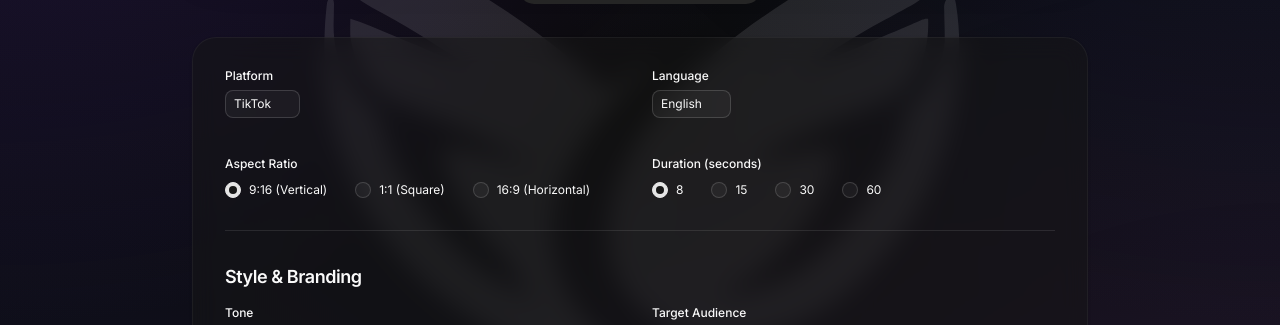
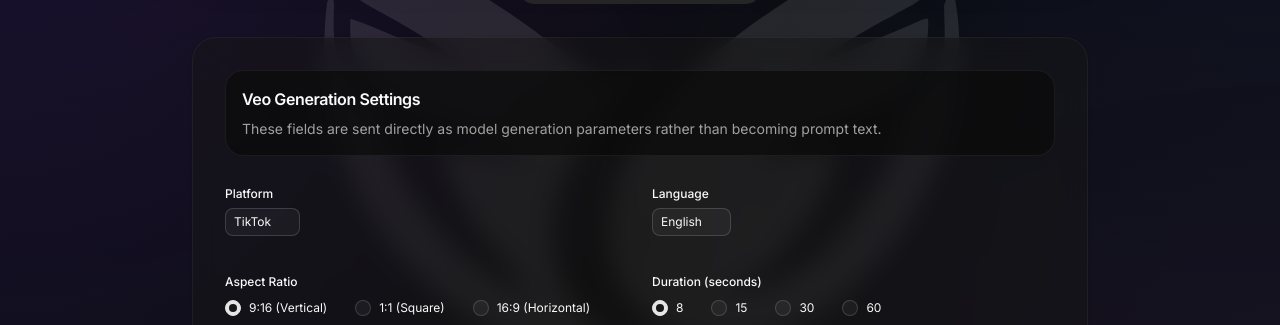
Before and after one commit to cagataycode/phanesUGC, a Next.js app in the folder frontend/: page /en in a window 1280 px wide. Both pictures are taken after a click on the button "PARAMETERS & SETTINGS". Shown: the part 459-784 px from the top of the page. Built offline with nearby package versions, Linux system fonts and the light colour scheme; some icons are missing.

Commit message:
Clarify prompt inputs vs Veo settings in ad form

```diff
--- a/frontend/src/components/forms/AdCreationForm.tsx
+++ b/frontend/src/components/forms/AdCreationForm.tsx
@@ -321,6 +321,15 @@ export function AdCreationForm() {
             </div>
 
             <CollapsibleContent className="mt-8 space-y-8 text-left bg-card/50 backdrop-blur-md border border-border/50 p-6 md:p-8 rounded-[24px] shadow-sm animate-in fade-in zoom-in-95 duration-200">
+              <div className="space-y-2 rounded-2xl border border-border/60 bg-background/70 p-4">
+                <h3 className="text-base font-semibold tracking-tight">
+                  {t("veoSettings")}
+                </h3>
+                <p className="text-sm text-muted-foreground">
+                  {t("veoSettingsDescription")}
+                </p>
+              </div>
+
               <div className="grid grid-cols-1 md:grid-cols-2 gap-6">
                 <FormField
                   control={form.control}
@@ -471,6 +480,9 @@ export function AdCreationForm() {
                           </FormItem>
                         </RadioGroup>
                       </FormControl>
+                      <p className="text-xs text-muted-foreground">
+                        {t("fields.duration.note")}
+                      </p>
                       <FormMessage />
                     </FormItem>
                   )}
@@ -481,6 +493,14 @@ export function AdCreationForm() {
 
               {/* Optional Branding & Style section */}
               <div className="space-y-4">
+                <div className="space-y-2 rounded-2xl border border-border/60 bg-background/70 p-4">
+                  <h3 className="text-base font-semibold tracking-tight">
+                    {t("promptInputs")}
+                  </h3>
+                  <p className="text-sm text-muted-foreground">
+                    {t("promptInputsDescription")}
+                  </p>
+                </div>
                 <h3 className="text-lg font-semibold tracking-tight">
                   {t("styleBranding")}
                 </h3>
@@ -518,6 +538,9 @@ export function AdCreationForm() {
                             </SelectItem>
                           </SelectContent>
                         </Select>
+                        <p className="text-xs text-muted-foreground">
+                          {t("fields.subtitleStyle.note")}
+                        </p>
                         <FormMessage />
                       </FormItem>
                     )}
--- a/frontend/src/i18n/locales/de/form.json
+++ b/frontend/src/i18n/locales/de/form.json
@@ -19,6 +19,10 @@
   },
   "stepIndicator": "Schritt {current} von {total}",
   "parameters": "Parameter & Einstellungen",
+  "promptInputs": "Kreative Prompt-Eingaben",
+  "promptInputsDescription": "Diese Felder werden in einen kreativen Brief und einen zusammengesetzten Prompt umgewandelt.",
+  "veoSettings": "Veo-Generierungseinstellungen",
+  "veoSettingsDescription": "Diese Felder werden direkt als Modellparameter gesendet und nicht als Prompt-Text formuliert.",
   "styleBranding": "Stil & Branding",
   "fields": {
     "prompt": {
@@ -53,7 +57,7 @@
     },
     "duration": {
       "label": "Dauer (Sekunden)",
-      "note": "Derzeit wird nur 8 Sekunden unterstützt. Weitere Dauerformen folgen bald."
+      "note": "Dies ist eine direkte Veo-Generierungseinstellung."
     },
     "tone": {
       "label": "Tonfall",
@@ -72,6 +76,7 @@
     "subtitleStyle": {
       "label": "Untertitel-Stil",
       "placeholder": "Stil auswählen",
+      "note": "Wird als kreative Prompt-Hilfe verwendet, nicht als direkte Veo-Render-Einstellung.",
       "options": {
         "standard": "Standard Fett",
         "kinetic": "Kinetische Hervorhebung"
--- a/frontend/src/i18n/locales/en/form.json
+++ b/frontend/src/i18n/locales/en/form.json
@@ -19,6 +19,10 @@
   },
   "stepIndicator": "Step {current} of {total}",
   "parameters": "Parameters & Settings",
+  "promptInputs": "Creative Prompt Inputs",
+  "promptInputsDescription": "These fields are turned into the creative brief and composed prompt sent to generation.",
+  "veoSettings": "Veo Generation Settings",
+  "veoSettingsDescription": "These fields are sent directly as model generation parameters rather than becoming prompt text.",
   "styleBranding": "Style & Branding",
   "fields": {
     "prompt": {
@@ -53,7 +57,7 @@
     },
     "duration": {
       "label": "Duration (seconds)",
-      "note": "Only 8 seconds is supported currently. More durations coming soon."
+      "note": "This is a direct Veo generation setting."
     },
     "tone": {
       "label": "Tone",
@@ -72,6 +76,7 @@
     "subtitleStyle": {
       "label": "Subtitle Style",
       "placeholder": "Select style",
+      "note": "Used as prompt guidance for creative direction, not as a direct Veo render setting.",
       "options": {
         "standard": "Standard Bold",
         "kinetic": "Kinetic Highlight"
```
